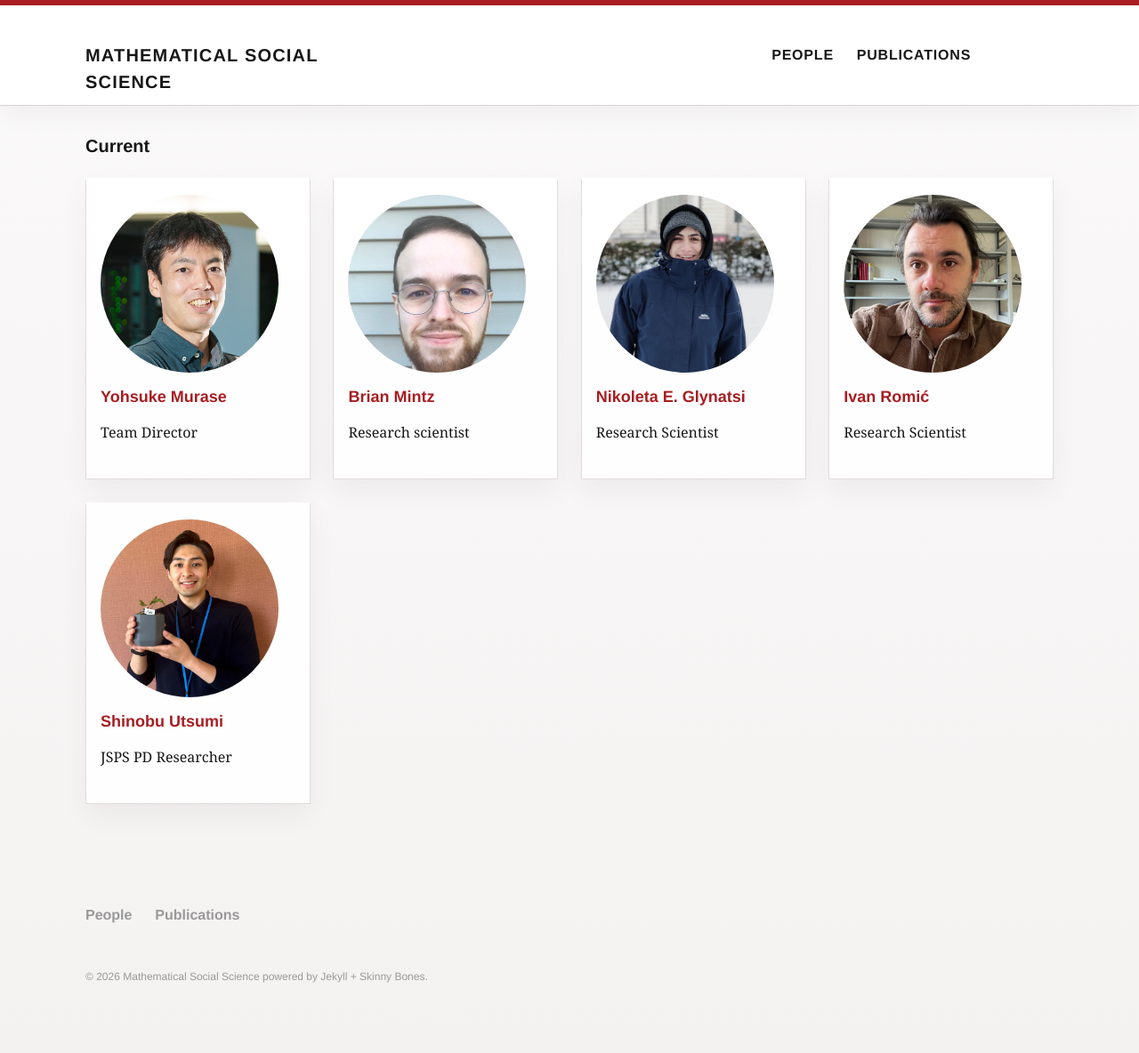
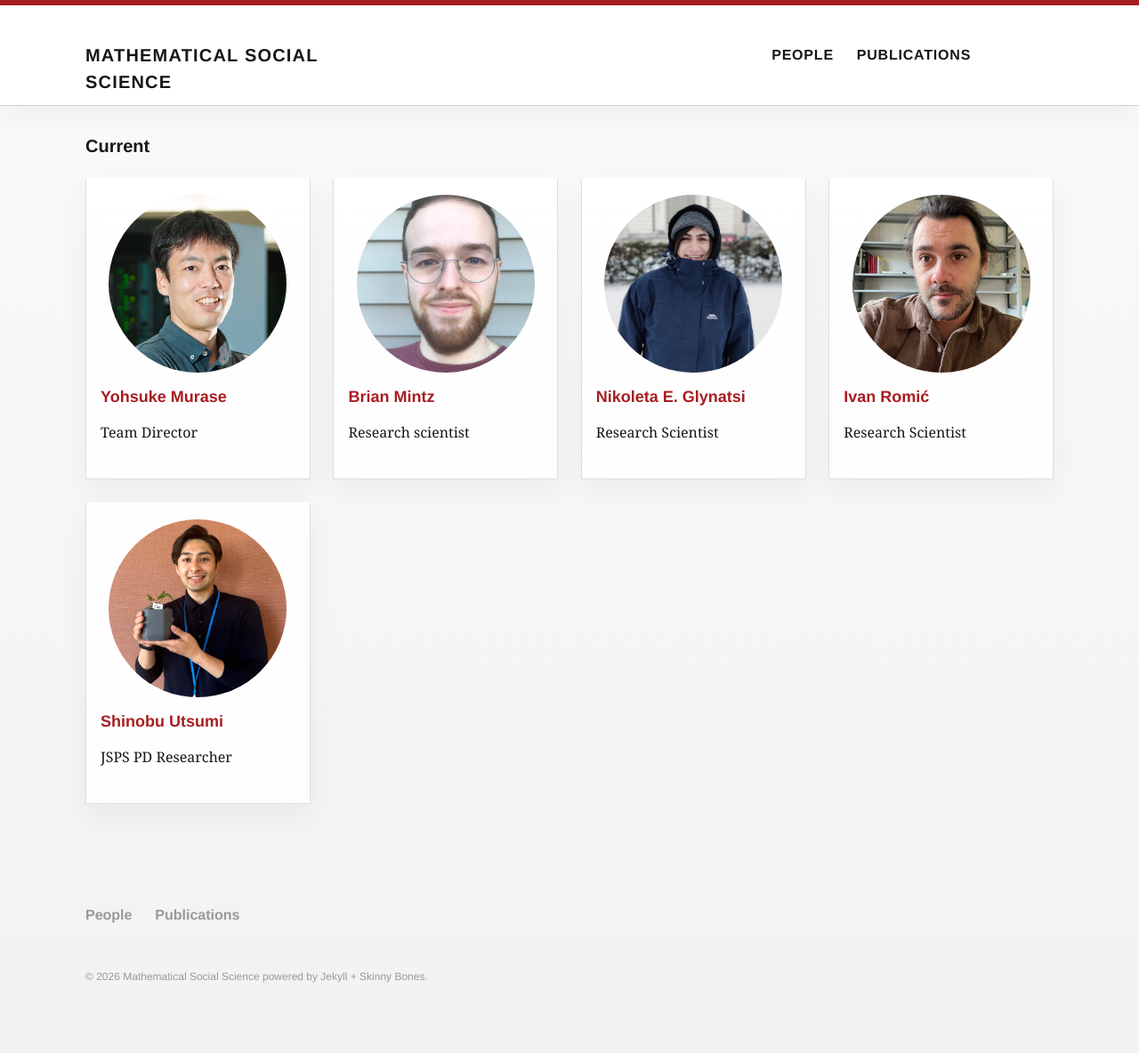
Before and after one commit to ithems-math-soc/ithems-math-soc.github.io, a Jekyll site: the page built from people/index.md, in a window 1280 px wide. Shown: the whole page at 89% size. Built offline with Jekyll 4.4.1, drawn with Linux system fonts in a browser that asks for light colours.

Commit message:
fix: make people grid responsive for small screen sizes

```diff
--- a/_sass/_tiles.scss
+++ b/_sass/_tiles.scss
@@ -14,7 +14,11 @@
   @include media($micro) {
     @include fill-parent;
   }
-  @include media(new-breakpoint(min-width em(480) 12)) {
+  @include media(new-breakpoint(min-width em(480) max-width em(899) 12)) {
+    @include span-columns(6);
+    @include omega(2n);
+  }
+  @include media(new-breakpoint(min-width em(900) 12)) {
     @include span-columns(3);
     @include omega(4n);
   }
--- a/css/main.scss
+++ b/css/main.scss
@@ -67,15 +67,22 @@
 
 .circular--portrait {
    position: relative;
-   width: 200px;
-   height: 200px;
+   width: 100%;
+   max-width: 200px;
+   height: 0;
+   padding-bottom: min(100%, 200px);
    overflow: hidden;
    border-radius: 50%;
+   margin: 0 auto;
  }
 
  .circular--portrait img {
+   position: absolute;
+   top: 0;
+   left: 0;
    width: 100%;
-   height: auto;
+   height: 100%;
+   object-fit: cover;
  }
 
 .article--img {
```
